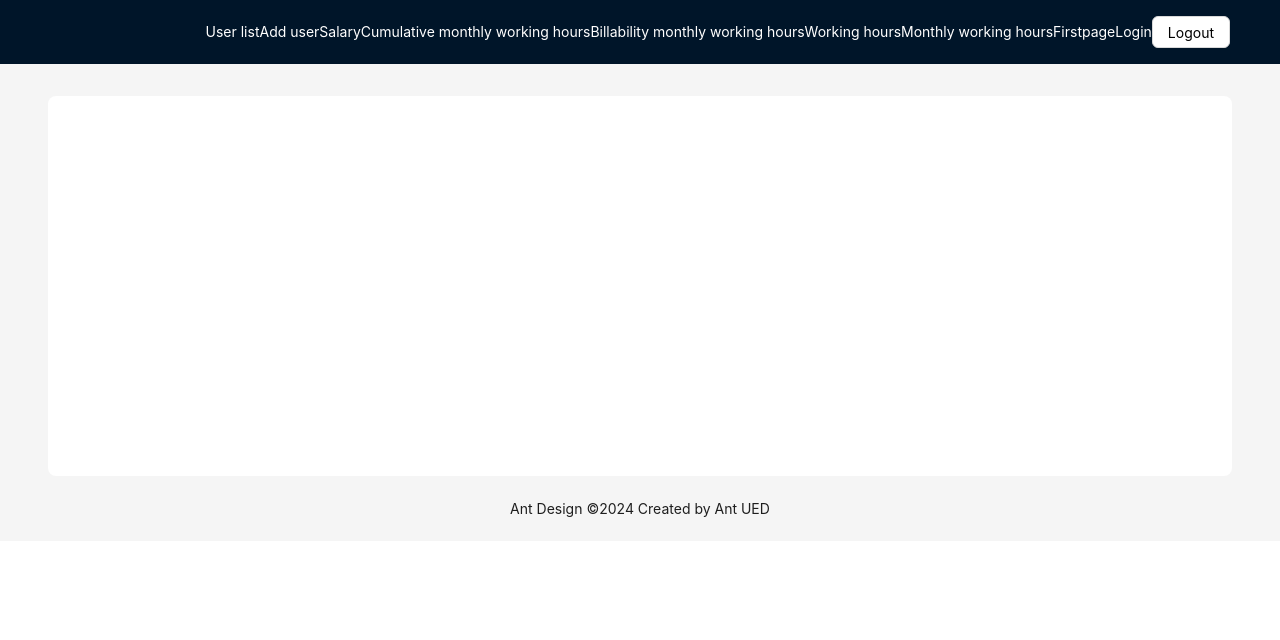
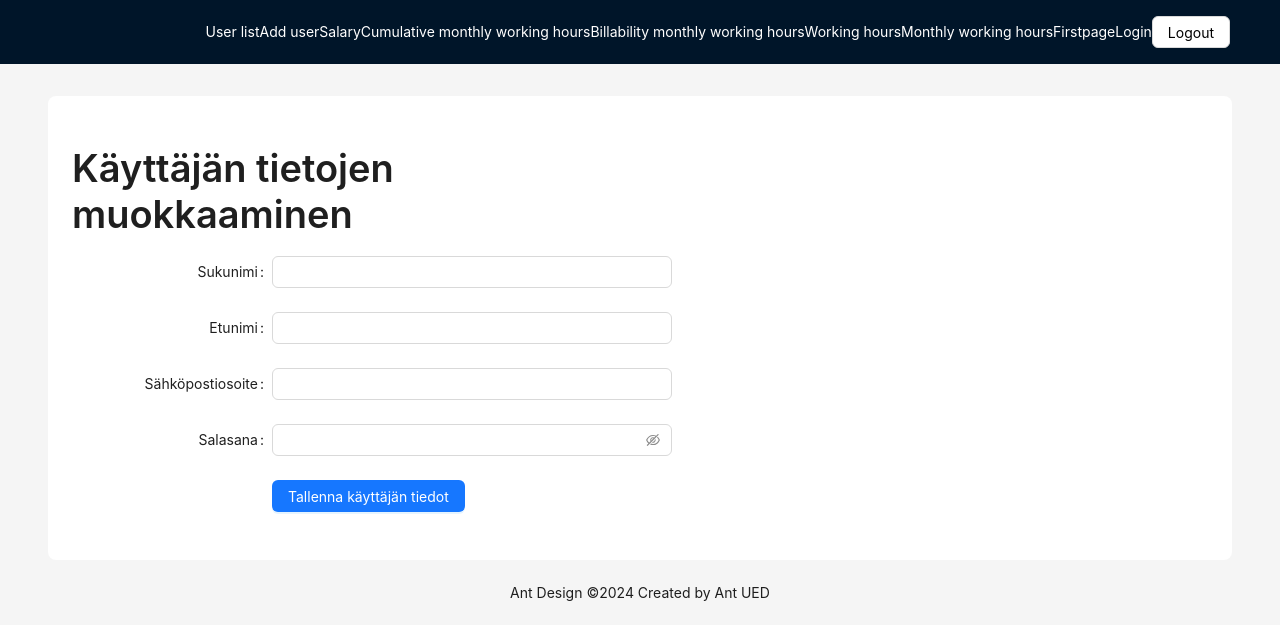
Before and after one commit to satuhalinen/reporting_system, a React (Vite) app in the folder frontend/: page /modify-user/1 in a window 1280 px wide. Shown: the top 640 px of the page. Built offline with nearby package versions, Linux system fonts and the light colour scheme; no server answers.

Commit message:
add form and link to id specific page

```diff
--- a/frontend/src/App.jsx
+++ b/frontend/src/App.jsx
@@ -111,7 +111,7 @@ const App = () => {
                 <Route path="salary" element={<Salary />} />
                 <Route path="add-user" element={<AddUser />} />
                 <Route path="user-list" element={<UserList />} />
-                <Route path="modify-user" element={<ModifyUser />} />
+                <Route path="modify-user/:id" element={<ModifyUser />} />
               </Route>
             </Routes>
           </div>
--- a/frontend/src/routes/ModifyUser.jsx
+++ b/frontend/src/routes/ModifyUser.jsx
@@ -1,8 +1,51 @@
+import { Button, Form, Input, Typography } from "antd";
+import { useParams } from "react-router-dom";
+
+const { Title } = Typography;
+
 const ModifyUser = () => {
+  const { id } = useParams();
+  console.log("id", id);
+
   return (
-    <div>
-      <h1>Modify user</h1>
-    </div>
+    <Form
+      name="basic"
+      labelCol={{
+        span: 8,
+      }}
+      wrapperCol={{
+        span: 16,
+      }}
+      style={{
+        maxWidth: 600,
+      }}
+      autoComplete="off"
+    >
+      <Title>Käyttäjän tietojen muokkaaminen</Title>
+      <Form.Item label="Sukunimi" name="lastname">
+        <Input />
+      </Form.Item>
+      <Form.Item label="Etunimi" name="firstname">
+        <Input />
+      </Form.Item>
+      <Form.Item label="Sähköpostiosoite" name="email">
+        <Input />
+      </Form.Item>
+
+      <Form.Item label="Salasana" name="password">
+        <Input.Password />
+      </Form.Item>
+      <Form.Item
+        wrapperCol={{
+          offset: 8,
+          span: 16,
+        }}
+      >
+        <Button type="primary" htmlType="submit">
+          Tallenna käyttäjän tiedot
+        </Button>
+      </Form.Item>
+    </Form>
   );
 };
 
--- a/frontend/src/routes/UserList.jsx
+++ b/frontend/src/routes/UserList.jsx
@@ -50,7 +50,7 @@ const UserList = () => {
           >
             <Button icon={<DeleteOutlined />}>Poista</Button>
           </Popconfirm>
-          <NavLink style={{ color: "white" }} to={`/modify-user`}>
+          <NavLink style={{ color: "white" }} to={`/modify-user/${record.id}`}>
             Add user
             <Button icon={<ToolOutlined />}>Muokkaa tietoja</Button>
           </NavLink>
```
